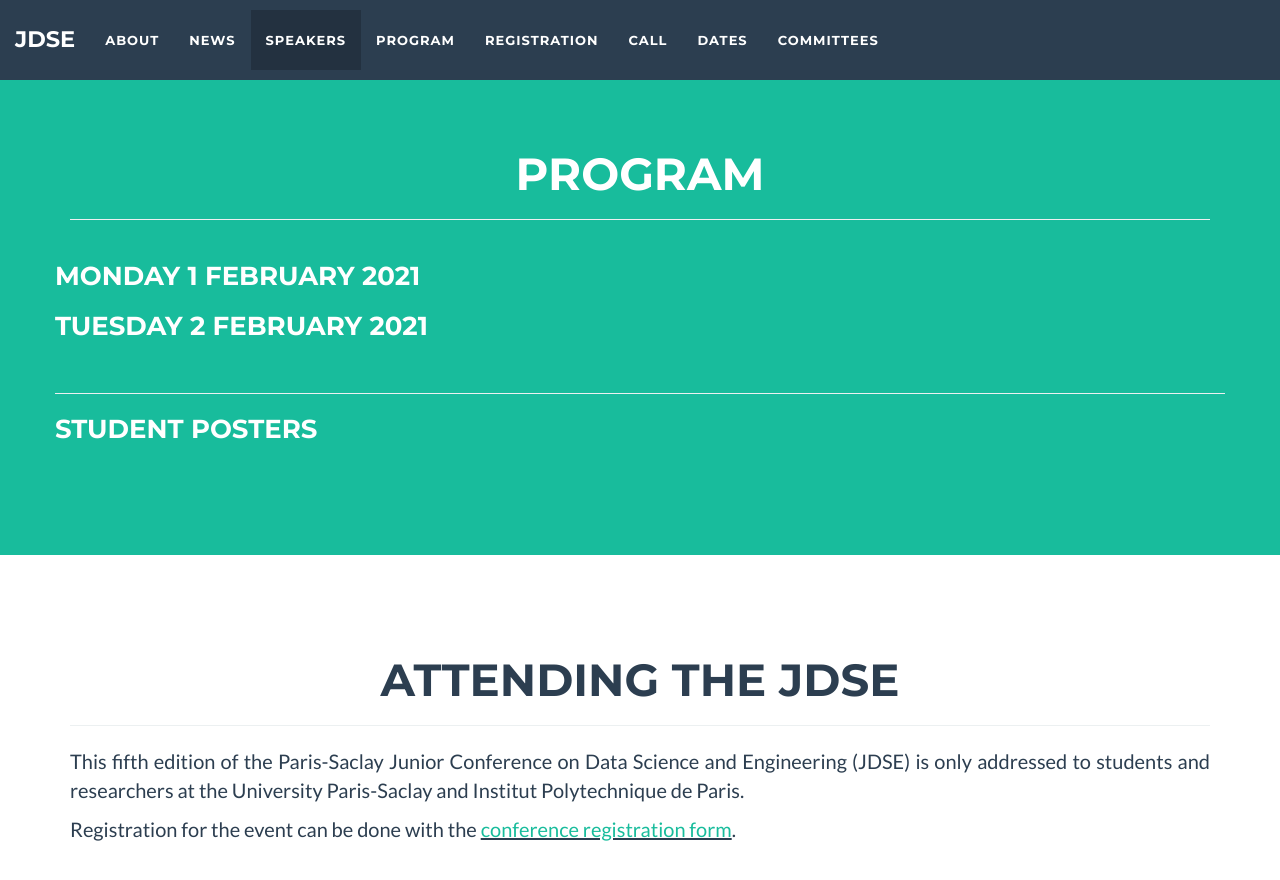
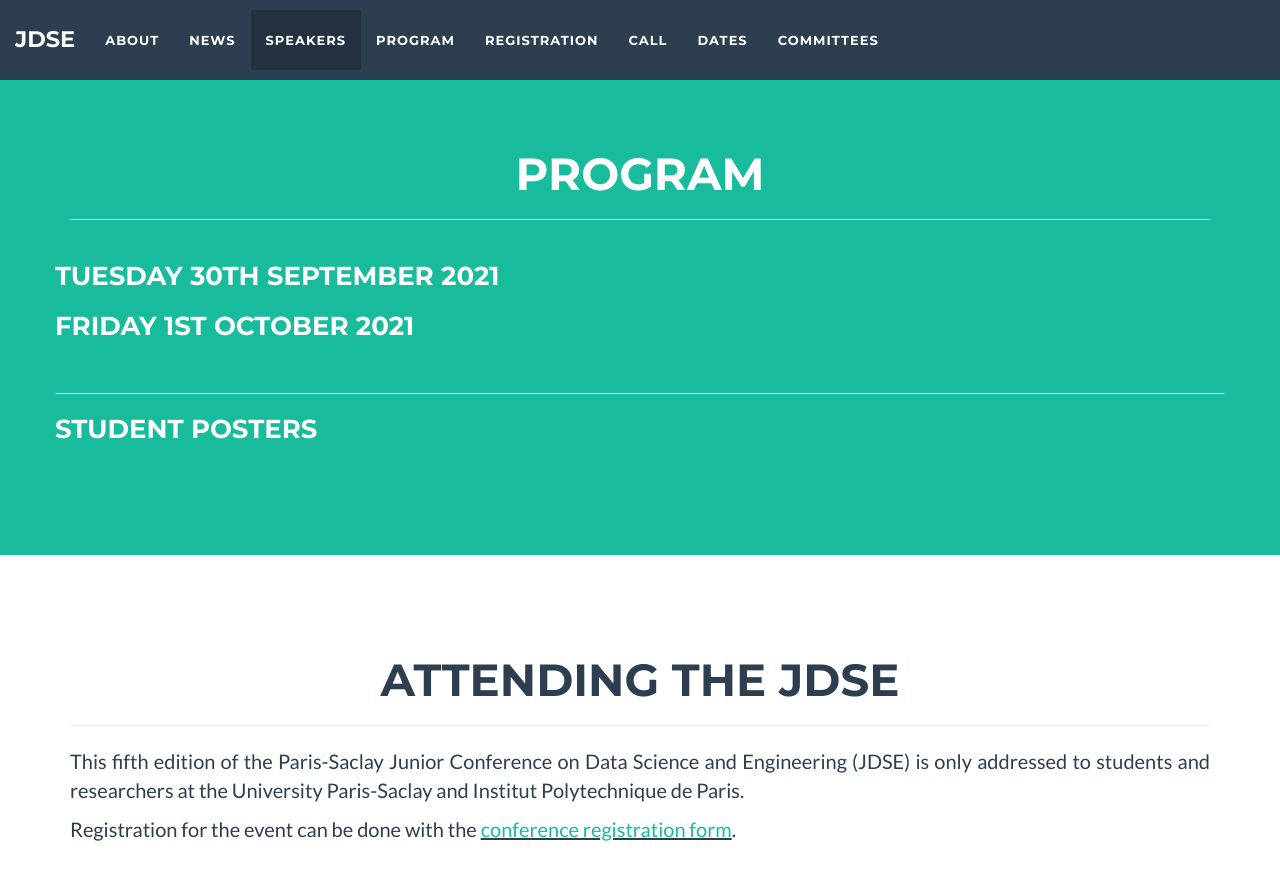
Before and after one commit to jdse-paris/JDSEAUT2021, a Jekyll site: the page built from index.html, in a window 1280 px wide and 900 px high, scrolled down 2976 px. Shown: the top 880 px of the window. Built offline with Jekyll 4.4.1, drawn with Linux system fonts in a browser that asks for light colours.

Commit message:
Update program.html

```diff
--- a/_includes/program.html
+++ b/_includes/program.html
@@ -13,7 +13,7 @@
 
             <div class="row">
 
-              <h3 >Monday 1 February 2021</h3>
+              <h3 >Tuesday 30th September 2021</h3>
               <!--
 	      <p>
                 <br>
@@ -49,7 +49,7 @@
 	      <br> -->
 
 
-              <h3 >Tuesday 2 February 2021</h3>
+              <h3 >Friday 1st October 2021</h3>
 
 		    <!--
 
```
